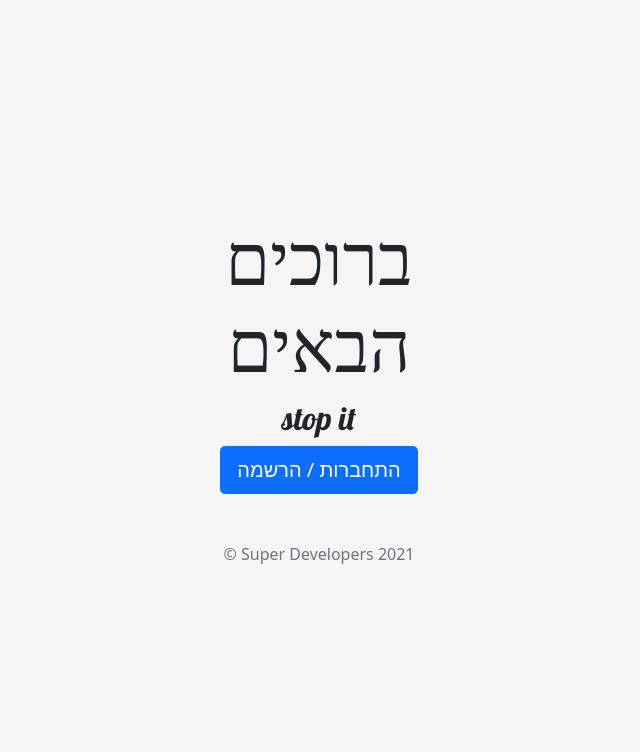
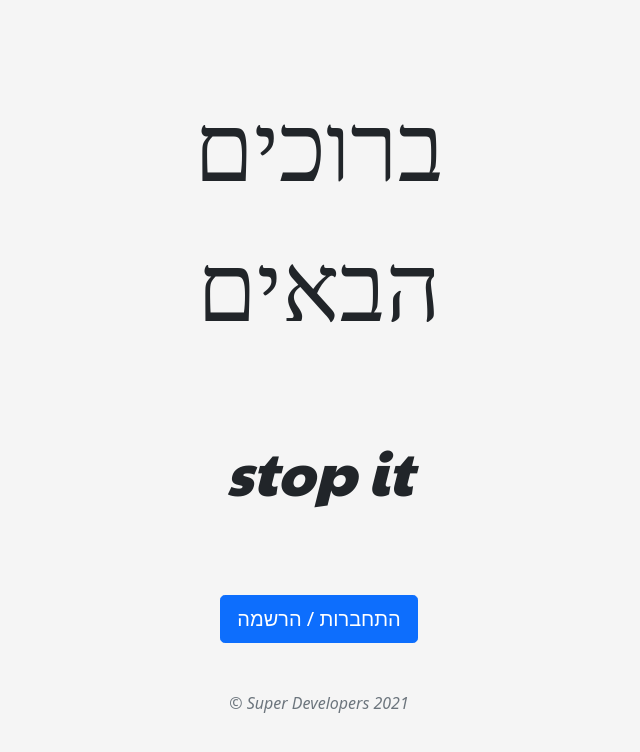
Before and after one commit to stop-etze/project, a plain HTML site: page web/html/index.html in a window 1280 px wide. Shown: the whole page, without its empty margins (321-961 px from the left). Drawn offline with nearby package versions, Linux system fonts and the light colour scheme; a web font is replaced by a local one.

Commit message:
Updated home page design

```diff
--- a/web/css/main.css
+++ b/web/css/main.css
@@ -1,5 +1,5 @@
 @import url('https://fonts.googleapis.com/css2?family=Suez+One&display=swap');
-@import url('https://fonts.googleapis.com/css2?family=Lobster&display=swap');
+@import url('https://fonts.googleapis.com/css2?family=Paytone+One&display=swap');
 
 html,
 body {
@@ -21,14 +21,21 @@ body {
     background-color: #f5f5f5;
 }
 
-h1 {
-    font-family: 'Suez One', serif;
-    font-size: 72px;
+h1, h2 {
+    line-height: 1.45;
+    padding: 10px;
 }
 
-h2 {
-    font-family: 'Lobster', cursive;
-    font-style: 36px;
+.welcome-header {
+    font-family: 'Suez One', serif;
+    font-size: 96px;
+}
+
+.stopit-header {
+    font-family: 'Paytone One', sans-serif;
+    font-size: 60px;
+    margin-top: 50px;
+    margin-bottom: 70px;
 }
 
 .form-buttons {
--- a/web/html/index.html
+++ b/web/html/index.html
@@ -4,16 +4,16 @@
         <meta charset="utf-8">
         <meta name="viewport" content="width=device-width, initial-scale=1, shrink-to-fit=no">
         <title>stopit דף הבית</title>
-        <!-- CSS only -->
+        <!-- Bootstrap CSS -->
         <link href="https://cdn.jsdelivr.net/npm/bootstrap@5.0.1/dist/css/bootstrap.min.css" rel="stylesheet" integrity="sha384-+0n0xVW2eSR5OomGNYDnhzAbDsOXxcvSN1TPprVMTNDbiYZCxYbOOl7+AMvyTG2x" crossorigin="anonymous">
         <!-- Custom styles for this template -->
         <link href="../css/main.css" rel="stylesheet">
     </head>
     <body class="text-center">
         <form class="form-buttons">
-            <h1>ברוכים הבאים</h1>
+            <h1 class="welcome-header">ברוכים הבאים</h1>
+            <h2 class="stopit-header"><i>stop it<i></h2>
 
-            <h2>stop it</h2>
             <button class="btn btn-lg btn-primary btn-block" type="button">התחברות / הרשמה</button>
             <p class="mt-5 mb-3 text-muted">&copy; Super Developers 2021</p>
         </form>
```
